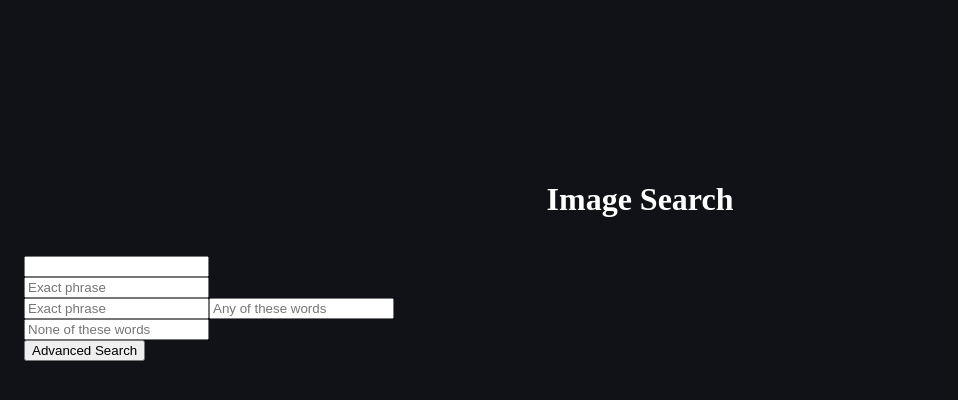
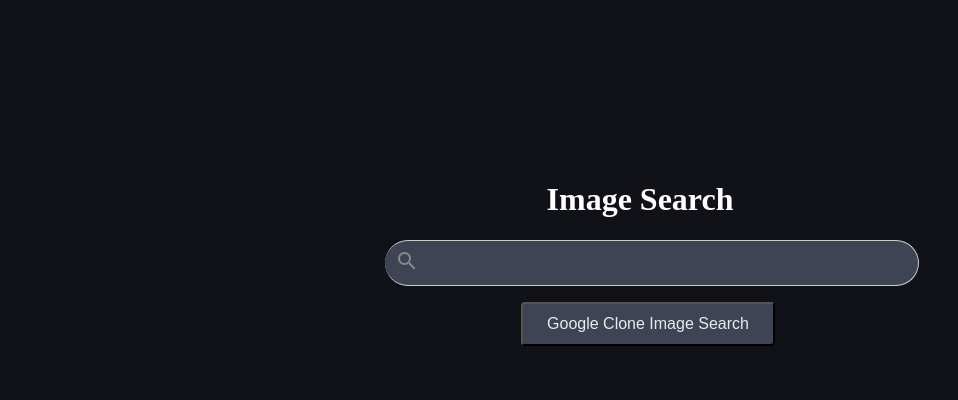
Before and after one commit to Fearfully-M/GoogleClone, a Flask app: page /image in a window 1280 px wide. Shown: the part 50-450 px from the top of the page, without its empty margins (0-958 px from the left). Run offline with Flask 3, Linux system fonts and the light colour scheme; some web fonts are replaced.

Commit message:
added Image Search Page

```diff
--- a/static/stylesheet.css
+++ b/static/stylesheet.css
@@ -56,11 +56,19 @@
 
 .search-wrapper{
     /* background-color: red; */
-    color: white;
+    color: green;
     display: flex;
     justify-content: center;
     align-items: center;
     /* padding-top: 1em; */
+}
+
+.advanced-title{
+    color: rgb(242, 139, 130);
+}
+
+.advanced-search{
+    /* background-color: red; */
 }
 
 .advancedsearch-wrapper{
@@ -93,6 +101,16 @@
     justify-content: center;
     align-items: center;
     margin-top: 1em;
+    /* padding-right: 10em; */
+}
+.center-button-image-container{
+    /* background-color: green; */
+    /* color: white; */
+    display: flex;
+    justify-content: center;
+    align-items: center;
+    margin-top: 1em;
+    margin-right: 4.5em;
     /* padding-right: 10em; */
 }
 
@@ -141,3 +159,26 @@
 body{
     background-color: #101218;
 }
+
+.input-group {
+/* background-color: purple; */
+  transform: translateX(-2em); /* Move left */
+  position: relative;
+  width: 110%;
+}
+
+.input-icon {
+  position: absolute;
+  left: 10px;
+  top: 50%;
+  transform: translateY(-50%);
+  color: #888;
+  pointer-events: none; /* so clicks go to input */
+}
+
+.textbox {
+    /* background-color: red; */
+  padding: 2px 2px 2px 40px; /* LEFT padding increased from 36px to 40px */
+  border: 1px solid #ccc;
+  border-left: none;
+}
--- a/templates/imagesearch.html
+++ b/templates/imagesearch.html
@@ -1,17 +1,31 @@
 {% extends "index.html" %}
 
-{% block title %}Advanced Search{% endblock %}
+{% block title %}Image Search{% endblock %}
 
 {% block content %}
 
-<form action="https://www.google.com/search">
+<!-- Load Material Icons -->
+<link href="https://fonts.googleapis.com/icon?family=Material+Icons" rel="stylesheet">
 
-    <div class = 'center-wrapper-advanced'>
-        <div><input type="text" name="as_q" placeholder=""></div>
-        <div><input type="text" name="as_epq" placeholder="Exact phrase"></div>
-        <div><input type="text" name="as_epq" placeholder="Exact phrase"><input type="text" name="as_oq" placeholder="Any of these words"></div>
-        <div><input type="text" name="as_eq" placeholder="None of these words"></div>
-        <div><input type="submit" value="Advanced Search"></div>
+<div class="search-wrapper">
+  <form class="form" action="https://www.google.com/search">
+    <div class="input-group">
+      <span class="input-icon">
+        <i class="material-icons">search</i>
+      </span>
+
+      <input type="text" class="textbox" name="q" placeholder="">
     </div>
-</form>
+
+
+
+    <div class="center-button-image-container">
+      <button class="submit-button search-button" type="submit">Google Clone Image Search</button>
+    </div>
+  </form>
+</div>
+
+
+
+
 {% endblock %}
--- a/templates/index.html
+++ b/templates/index.html
@@ -6,6 +6,7 @@
     <link rel="preconnect" href="https://fonts.googleapis.com">
     <link rel="preconnect" href="https://fonts.gstatic.com" crossorigin>
     <link href="https://fonts.googleapis.com/css2?family=Georama:ital,wght@0,100..900;1,100..900&display=swap" rel="stylesheet">
+
     <!-- <link href="https://cdn.jsdelivr.net/npm/bootstrap@5.0.2/dist/css/bootstrap.min.css" rel="stylesheet" integrity="sha384-EVSTQN3/azprG1Anm3QDgpJLIm9Nao0Yz1ztcQTwFspd3yD65VohhpuuCOmLASjC" crossorigin="anonymous"> -->
     <title>{% block title %}{{ title }}{% endblock %}</title>
     <link rel="stylesheet" href="{{ url_for('static', filename='style.css') }}">
@@ -16,31 +17,11 @@
       </nav>
 </head>
 
-<script>
-  const phrases = [
-    "I'm Feeling Curious",
-    "I'm Feeling Generous",
-    "I'm Feeling Artistic",
-    "I'm Feeling Adventurous",
-    "I'm Feeling Lucky"
-  ];
-
-  const button = document.getElementById('lucky-button');
-
-  button.addEventListener('mouseover', () => {
-    const randomPhrase = phrases[Math.floor(Math.random() * phrases.length)];
-    button.textContent = randomPhrase;
-  });
-
-  button.addEventListener('mouseout', () => {
-    button.textContent = "I'm Feeling Lucky";
-  });
-</script>
   {% if show_title %}
   {% if heading == 'Advanced Search' %}
 
-  <div class = 'advanced-search '>
-    <h1 class="title">{{ heading }}</h1>
+  <div class = 'advanced-search'>
+    <h1 class="advanced-title">{{ heading }}</h1>
   </div>
 
   {% else %}
--- a/templates/search.html
+++ b/templates/search.html
@@ -1,4 +1,4 @@
-{% extends "index.html" %}
+ {% extends "index.html" %}
 
 {% block title %}Simple Search{% endblock %}
 
```
Also changed, not shown: templates/advancedsearch.html (+5 -3 lines).
